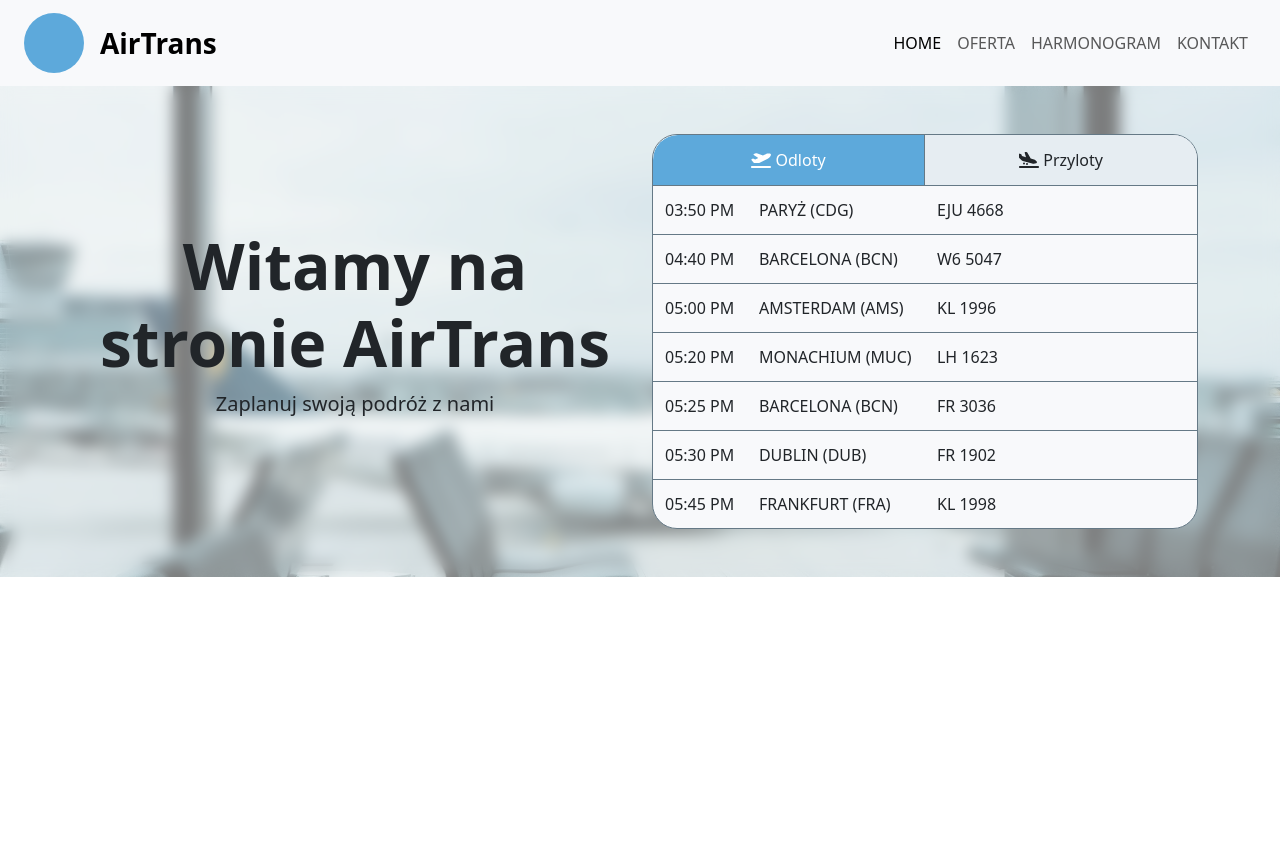
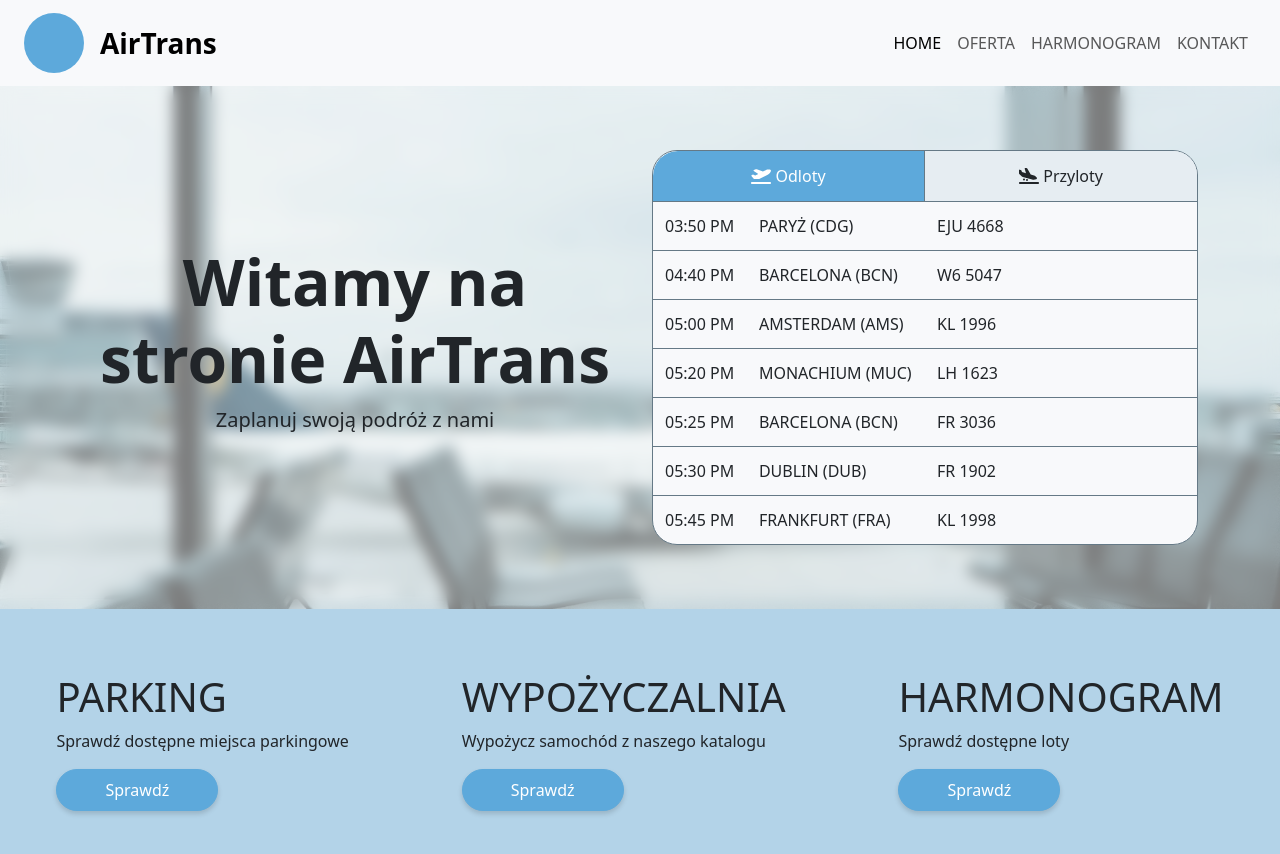
Before and after one commit to Pawel2923/AirTrans, a React (Vite) app in the folder ui/: page / in a window 1280 px wide. Shown: the top 854 px of the page. Before the commit the page ends 800 px from the top, so only its background shows below. Built offline with nearby package versions, Linux system fonts and the light colour scheme.

Commit message:
Add new content to Home and modify styles

```diff
--- a/ui/src/pages/Home.module.css
+++ b/ui/src/pages/Home.module.css
@@ -16,3 +16,8 @@
     inset: 0;
     z-index: -1;
 }
+
+.content-wrapper {
+    padding-top: 4rem;
+    padding-bottom: 4rem;
+}
--- a/ui/src/pages/Home.tsx
+++ b/ui/src/pages/Home.tsx
@@ -52,7 +52,7 @@ const Home = () => {
             <Nav />
 			<header className={homeStyles.header}>
                 <div className="container">
-                    <div className="row d-flex align-items-center py-5">
+                    <div className={`row d-flex align-items-center ${homeStyles["content-wrapper"]}`}>
                         <div className="col-6 text-center">
                             <h1 className="display-3 fw-bold">Witamy na stronie AirTrans</h1>
                             <p className="lead">Zaplanuj swoją podróż z nami</p>
@@ -63,6 +63,43 @@ const Home = () => {
                     </div>
                 </div>
             </header>
+            <main>
+                <div className={`d-flex justify-content-around ${homeStyles["content-wrapper"]}`} style={{ backgroundColor: "#B3D3E8" }}>
+                    <div>
+                        <h2 className="display-6 text-uppercase">
+                            Parking
+                        </h2>
+                        <p>
+                            Sprawdź dostępne miejsca parkingowe
+                        </p>
+                        <button type="button" className="btn btn-primary py-2 px-5">
+                            Sprawdź
+                        </button>
+                    </div>
+                    <div>
+                        <h2 className="display-6 text-uppercase">
+                            Wypożyczalnia
+                        </h2>
+                        <p>
+                            Wypożycz samochód z naszego katalogu
+                        </p>
+                        <button type="button" className="btn btn-primary py-2 px-5">
+                            Sprawdź
+                        </button>
+                    </div>
+                    <div>
+                        <h2 className="display-6 text-uppercase">
+                            Harmonogram
+                        </h2>
+                        <p>
+                            Sprawdź dostępne loty
+                        </p>
+                        <button type="button" className="btn btn-primary py-2 px-5">
+                            Sprawdź
+                        </button>
+                    </div>
+                </div>
+            </main>
 		</>
 	);
 };
```
